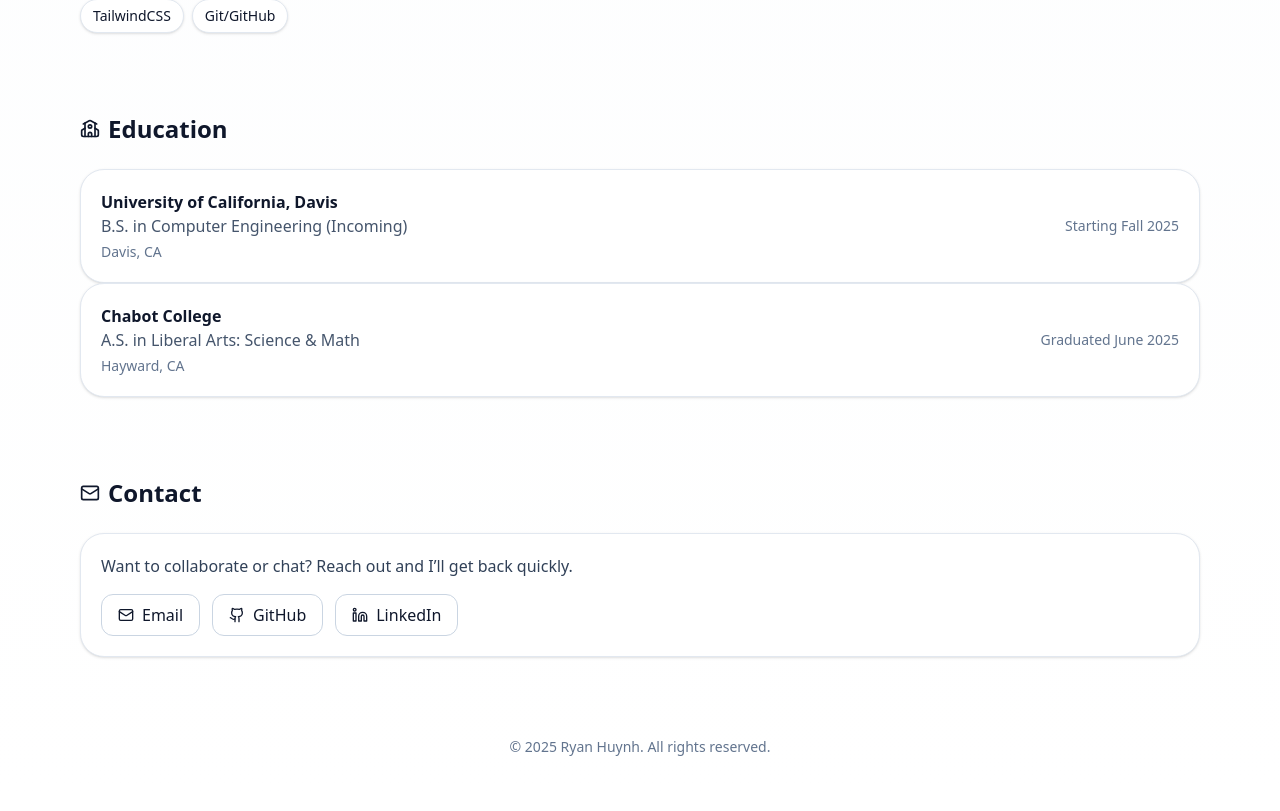
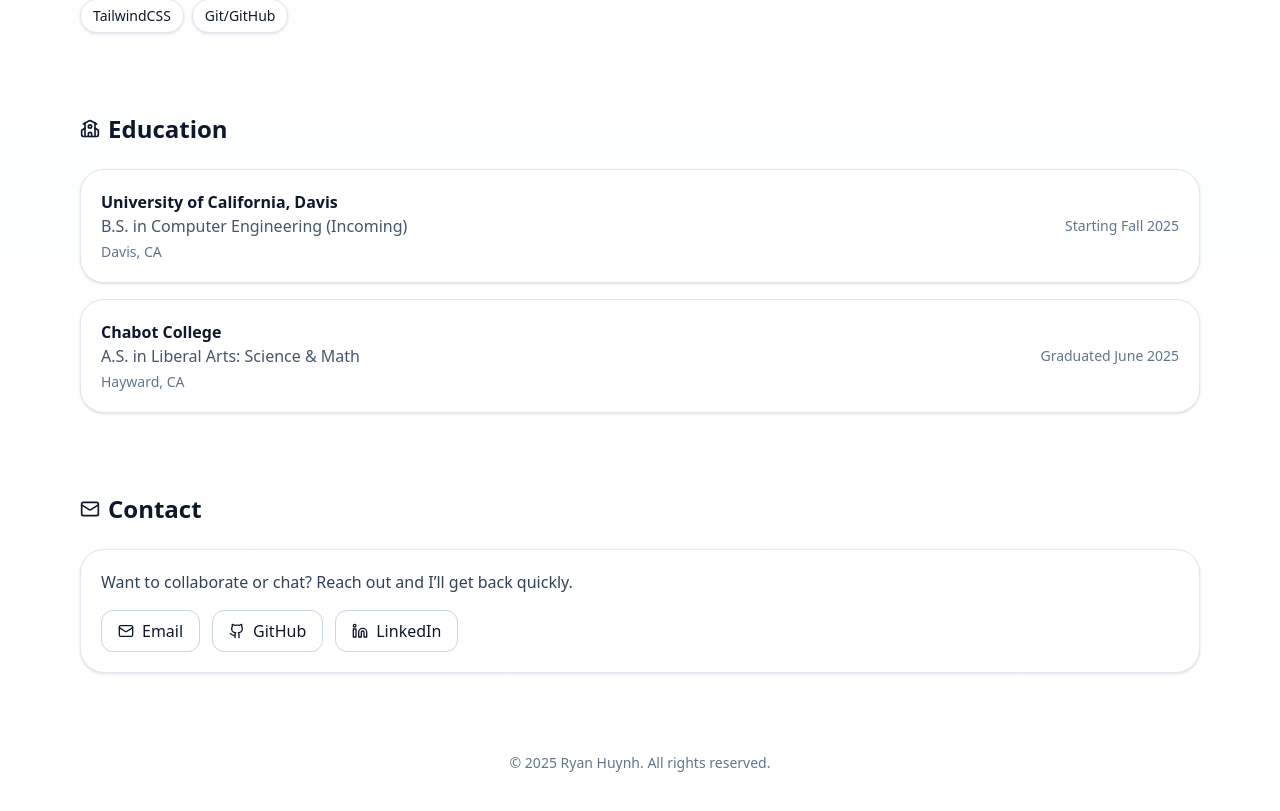
Before and after one commit to ryanhuynh02/ryan-portfolio, a Next.js app: page / in a window 1280 px wide. Shown: the part 2450-3261 px from the top of the page. Built offline with nearby package versions, Linux system fonts and the light colour scheme.

Commit message:
Add space between two school

```diff
--- a/src/app/page.tsx
+++ b/src/app/page.tsx
@@ -415,6 +415,7 @@ export default function Portfolio() {
 
       {/* Education */}
       <Section id="education" title="Education" icon={<School className="size-5" />}>
+        <div className="space-y-4">  {/* adds gap between items */}
         {CONFIG.education.map((ed) => (
           <Card key={ed.school}>
             <div className="flex items-center justify-between gap-3">
@@ -429,6 +430,7 @@ export default function Portfolio() {
             </div>
           </Card>
         ))}
+        </div>
       </Section>
 
       {/* Contact */}
```
